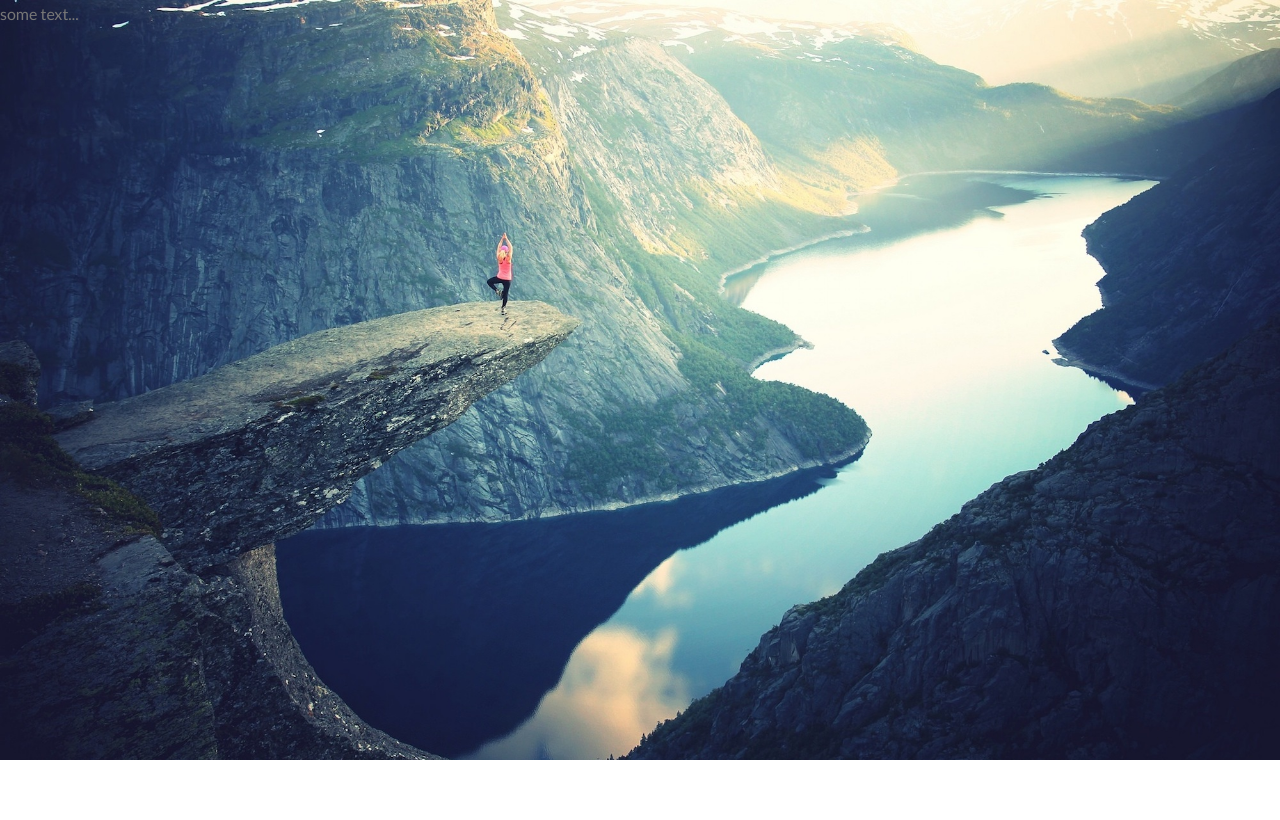
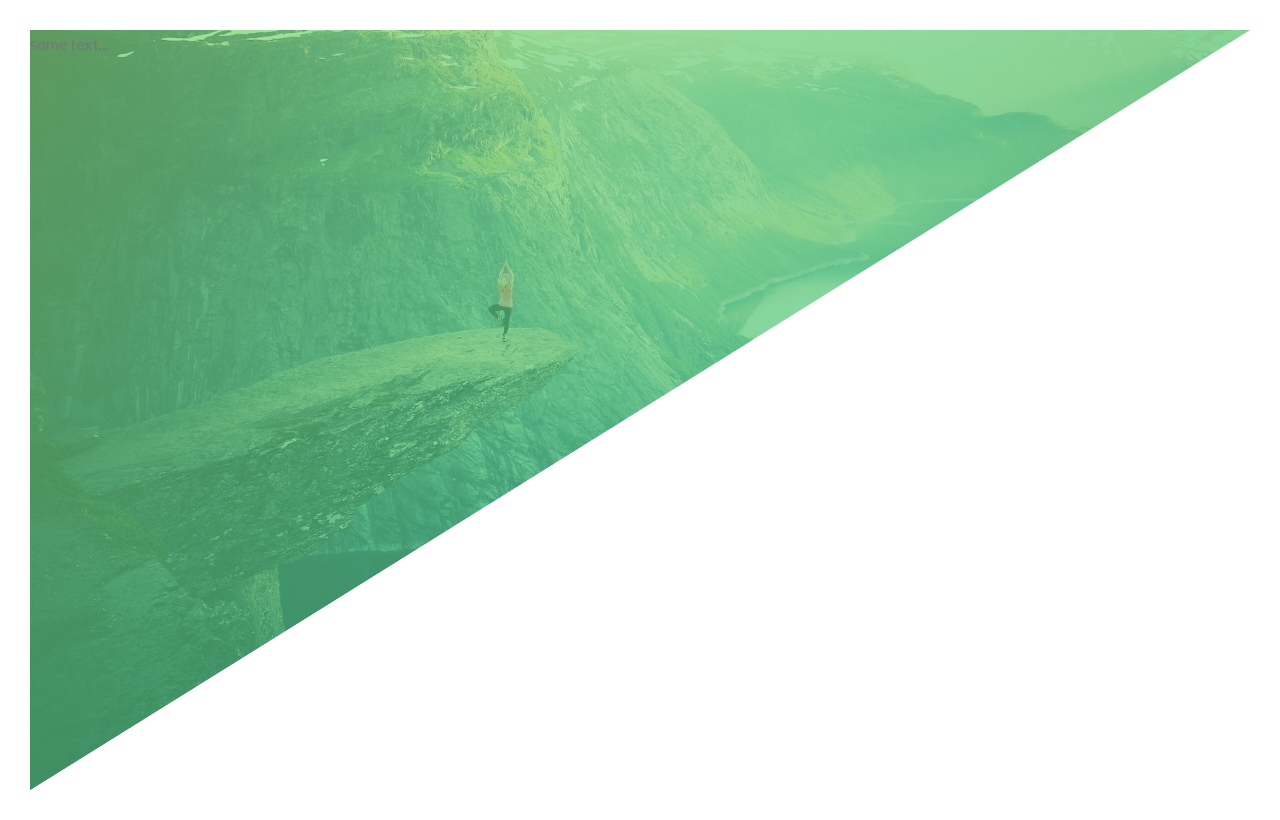
Before and after one commit to hosseinpi1380/project, a plain HTML site: page index.html in a window 1280 px wide. Drawn offline with Linux system fonts and the light colour scheme.

Commit message:
plygon shape of header

```diff
--- a/style.css
+++ b/style.css
@@ -8,21 +8,29 @@ dark green: #28b485
 
 
 */
-*{
+* {
     margin: 0;
     padding: 0;
     box-sizing: border-box;
 }
-body{
-    font-family: "lato",sans-serif;
+
+body {
+    font-family: "lato", sans-serif;
     font-weight: 400;
     font-size: 16px;
     line-height: 1.7;
     color: #777;
+    padding: 30px;
 }
-.header{
+
+.header {
     height: 95vh;
-    background-image: url(/img/hero.jpg);
+    background-image: linear-gradient(
+        to right bottom,
+     #7ed56fac, #28b485b8),
+      url(/img/hero.jpg);
     background-size: cover;
     background-position: top;
+    clip-path: polygon(0 0, 100% 0, 0 100%);
+
 }
```
